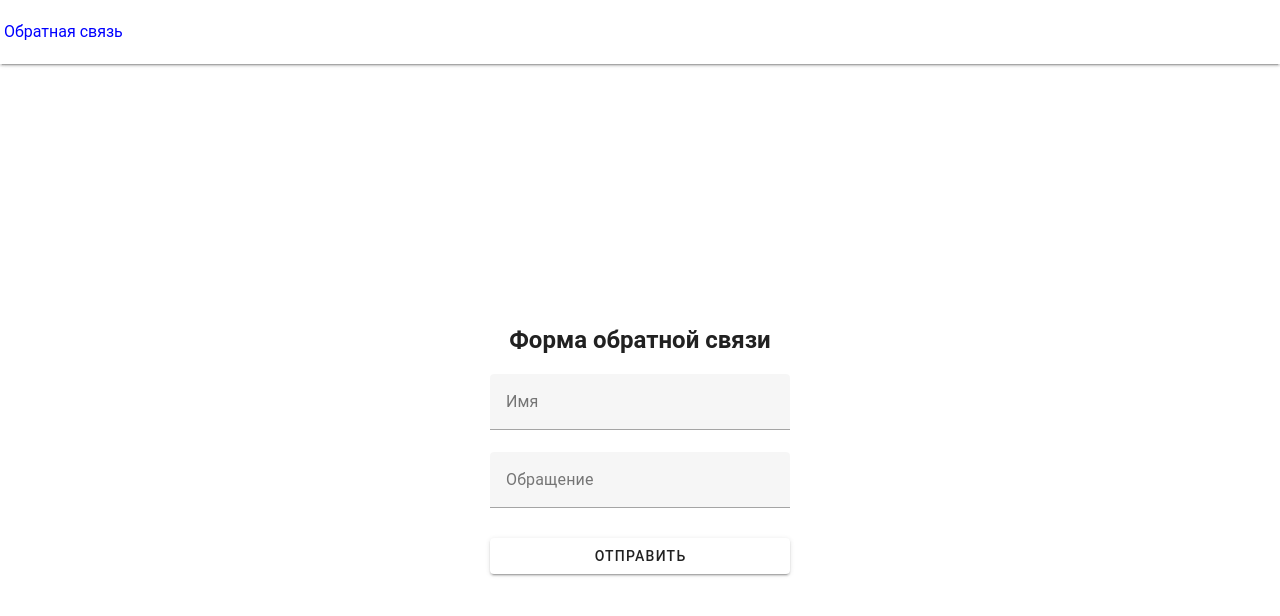
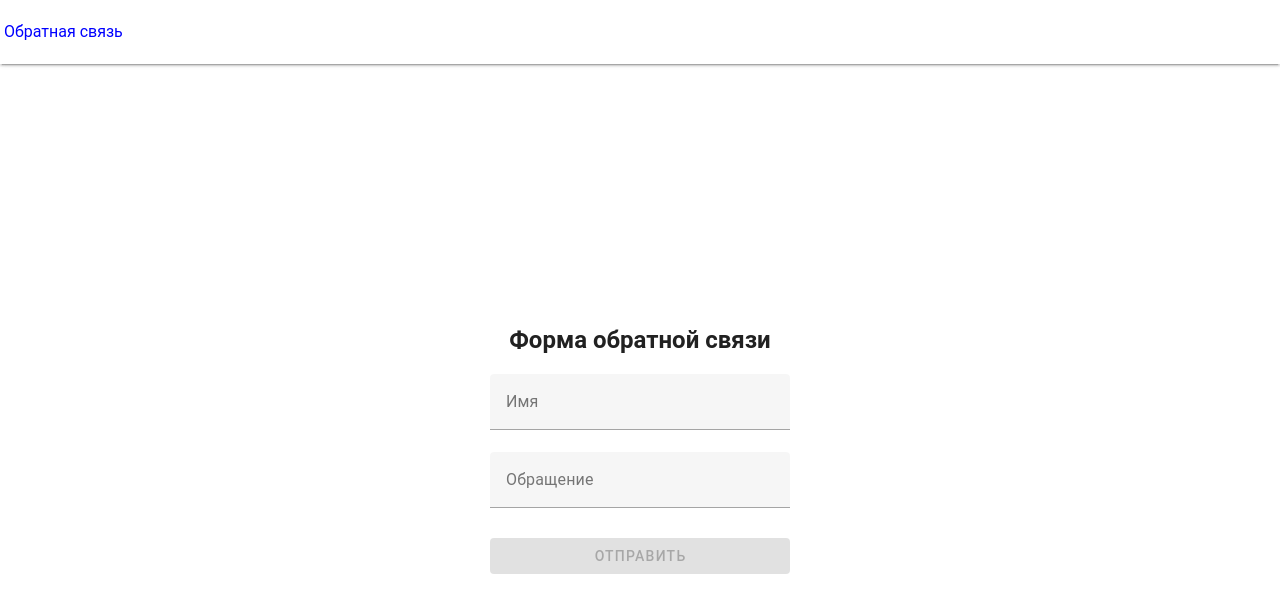
Before and after one commit to IvanKornev/envybox-testovoe, a Vue app in the folder front/: page /#/ in a window 1280 px wide. Shown: the top 616 px of the page. Built offline with nearby package versions, Linux system fonts and the light colour scheme.

Commit message:
feat: завалидированное состояние формы

```diff
--- a/front/src/pages/index.vue
+++ b/front/src/pages/index.vue
@@ -1,6 +1,8 @@
 <template>
   <section class="content">
-    <h2 class="mb-4 text-center">Форма обратной связи</h2>
+    <h2 class="mb-4 text-center">
+      Форма обратной связи
+    </h2>
     <FeedbackForm />
   </section>
 </template>
--- a/front/src/widgets/feedback/ui/Form.vue
+++ b/front/src/widgets/feedback/ui/Form.vue
@@ -1,13 +1,48 @@
 <template>
-  <VSheet width="300" class="mx-auto">
-    <VForm fast-fail @submit.prevent>
+  <VSheet
+    width="300"
+    class="mx-auto"
+  >
+    <VForm
+      fast-fail
+      @submit.prevent
+    >
       <VTextField
         label="Имя"
-      ></VTextField>
+        v-model="state.name"
+        required
+      />
       <VTextField
         label="Обращение"
-      ></VTextField>
-      <VBtn type="submit" block class="mt-2">Отправить</VBtn>
+        v-model="state.appeal"
+        required
+      />
+      <VBtn
+        type="submit"
+        :disabled="v$.$invalid"
+        block
+        class="mt-2"
+      >
+        Отправить
+      </VBtn>
     </VForm>
   </VSheet>
 </template>
+
+<script setup>
+import { reactive } from 'vue';
+import { useVuelidate } from '@vuelidate/core';
+import { required } from '@vuelidate/validators';
+const rules = {
+  name: { required },
+  appeal: { required, },
+};
+const initialState = {
+  name: '',
+  appeal: '',
+};
+const state = reactive({
+  ...initialState,
+});
+const v$ = useVuelidate(rules, state);
+</script>
```
Also changed, not shown: front/src/App.vue (+6 -1 lines), front/src/widgets/feedback/model/useForm.vue (added).
